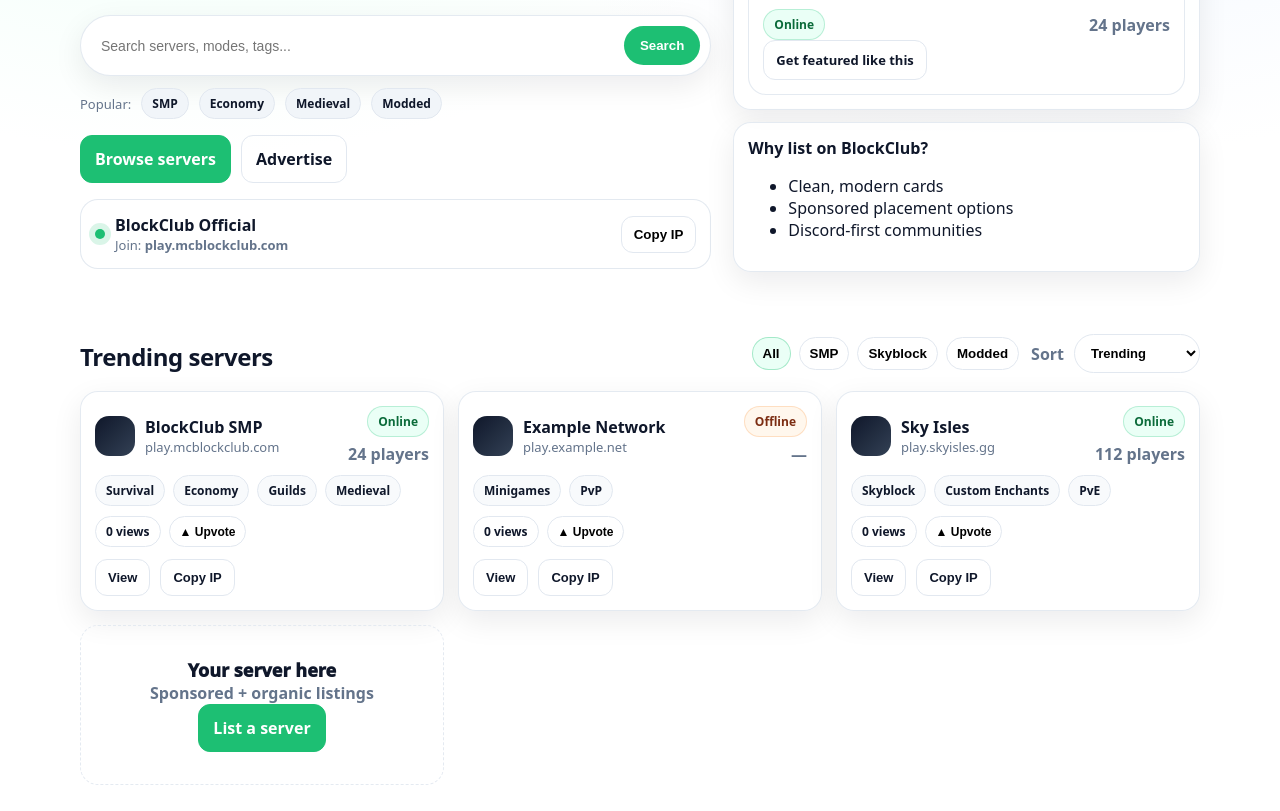
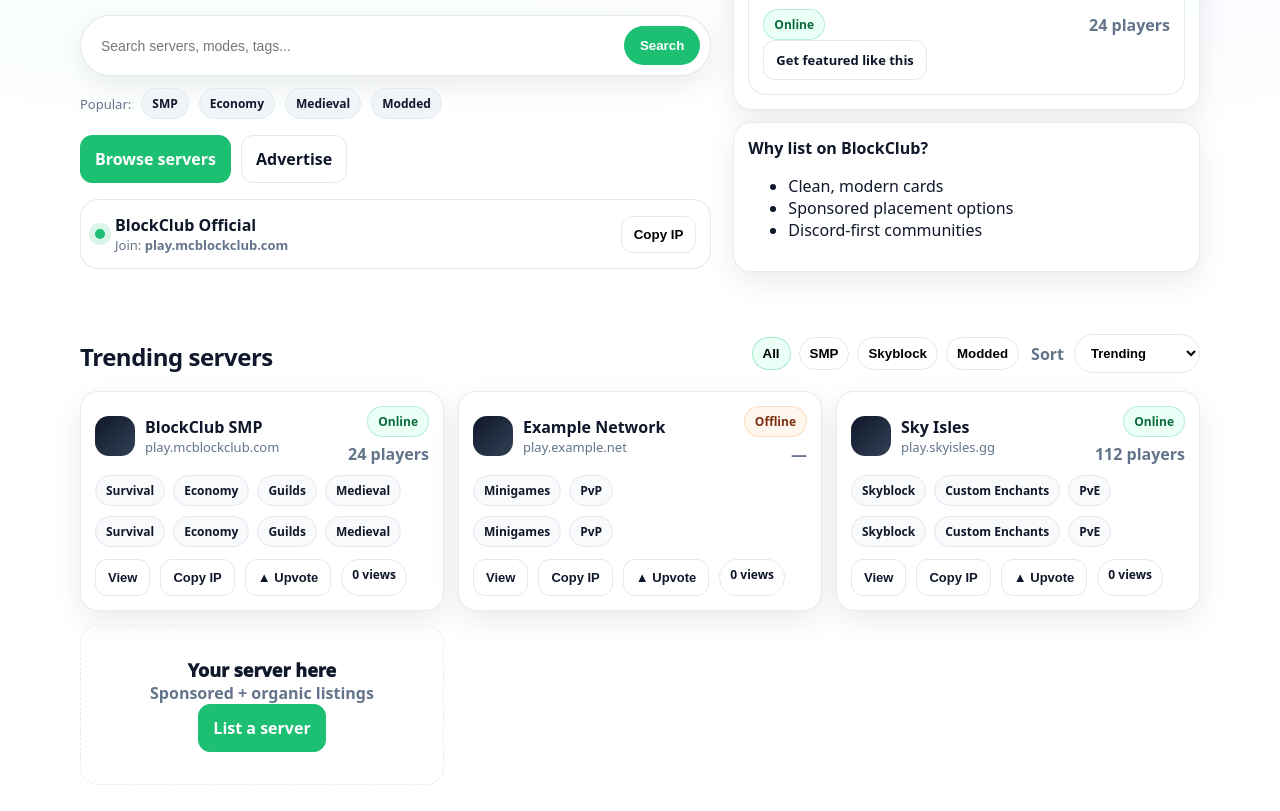
Before and after one commit to jetpropulsioncloud/blockclub-site, a plain HTML site: page index.html in a window 1280 px wide. Shown: the part 286-1097 px from the top of the page. Drawn offline with Linux system fonts and the light colour scheme.

Commit message:
Update index.html

```diff
--- a/index.html
+++ b/index.html
@@ -413,16 +413,18 @@
 
                 <div class="tags">${tagsHtml}</div>
 
-                <div class="meta-row" style="margin-top:10px;">
-                  <span class="pill-mini">${getViews(s.slug)} views</span>
-                  <button class="pill-mini" type="button" data-upvote="${escapeHtml(s.slug)}">
-                    ▲ ${countUpvotes(s.slug) ? "Upvoted" : "Upvote"}
-                  </button>
-                </div>
+                <div class="tags">${tagsHtml}</div>
 
                 <div class="card-actions">
                   <button class="btn small view-btn" type="button" data-view="${escapeHtml(s.slug)}">View</button>
+
                   <button class="btn small ghost copy" type="button" data-copy="${escapeHtml(s.ip)}">Copy IP</button>
+
+                  <button class="btn small ghost" type="button" data-upvote="${escapeHtml(s.slug)}">
+                    ▲ ${countUpvotes(s.slug) ? "Upvoted" : "Upvote"}
+                  </button>
+
+                  <span class="pill-mini">${getViews(s.slug)} views</span>
                 </div>
               </article>
             `;
```
